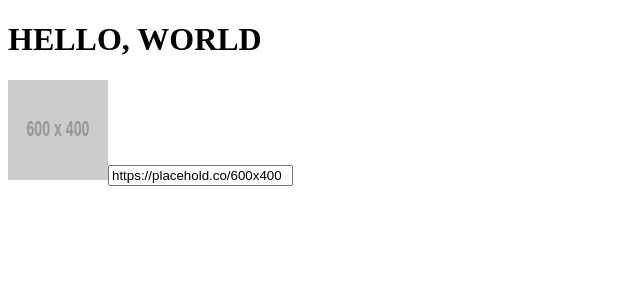
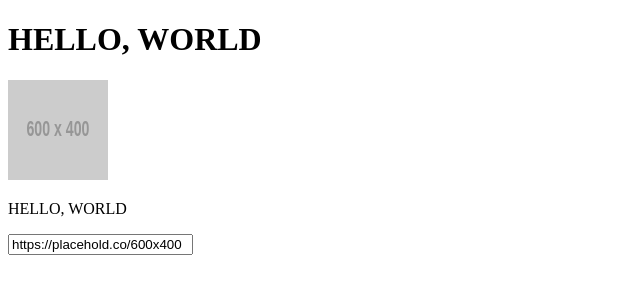
Before and after one commit to abbas-roholamin/journey, an Angular app in the folder angular/: page / in a window 1280 px wide. Shown: the top 300 px of the page, without its empty margins (0-640 px from the left). Built offline with nearby package versions, Linux system fonts and the light colour scheme.

Commit message:
feat(angular): Create component and use them

```diff
--- a/angular/src/app/app.component.html
+++ b/angular/src/app/app.component.html
@@ -1,4 +1,3 @@
 <h1>{{getName()}}</h1>
-<img [src]="image_url()" [alt]="getName()" width="100" height="100">
-
+<app-post [url]="image_url()" [title]="getName()"></app-post>
 <input type="text" (keyup)="updateImage($event)" [value]="image_url()">
--- a/angular/src/app/app.component.ts
+++ b/angular/src/app/app.component.ts
@@ -1,9 +1,10 @@
 import { Component, signal } from '@angular/core';
 import { RouterOutlet } from '@angular/router';
+import { PostComponent } from './post/post.component';
 
 @Component({
   selector: 'app-root',
-  // imports: [RouterOutlet],
+  imports: [PostComponent],
   templateUrl: './app.component.html',
   styleUrl: './app.component.css',
 })
--- /dev/null
+++ b/angular/src/app/post/post.component.html
@@ -0,0 +1,4 @@
+<div>
+    <img [src]="url()" width="100" height="100">
+    <p>{{title()}}</p>
+</div>
--- /dev/null
+++ b/angular/src/app/post/post.component.ts
@@ -0,0 +1,12 @@
+import { Component, input } from '@angular/core';
+
+@Component({
+  selector: 'app-post',
+  imports: [],
+  templateUrl: './post.component.html',
+  styleUrl: './post.component.css',
+})
+export class PostComponent {
+  title = input('');
+  url = input('');
+}
```
Also changed, not shown: angular/src/app/post/post.component.css (added), 1 other file (tests, documents, lock files or other folders).
